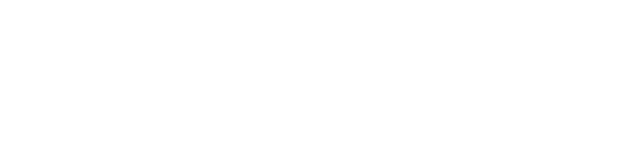
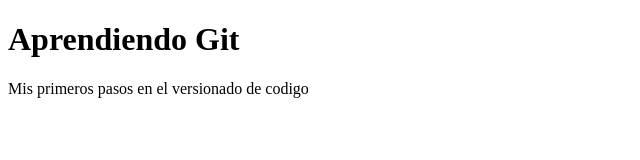
Before and after one commit to nmbdev/Curso-Git, a plain HTML site: page index.html in a window 1280 px wide. Shown: the whole page, without its empty margins (0-640 px from the left). Drawn offline with Linux system fonts and the light colour scheme.

Commit message:
Actualizando rama html

```diff
--- a/index.html
+++ b/index.html
@@ -7,6 +7,11 @@
     <title>Aprendiendo Git</title>
 </head>
 <body>
-
+    <h1>
+        Aprendiendo Git
+    </h1>
+    <p>
+        Mis primeros pasos en el versionado de codigo
+    </p>
 </body>
 </html>
```
